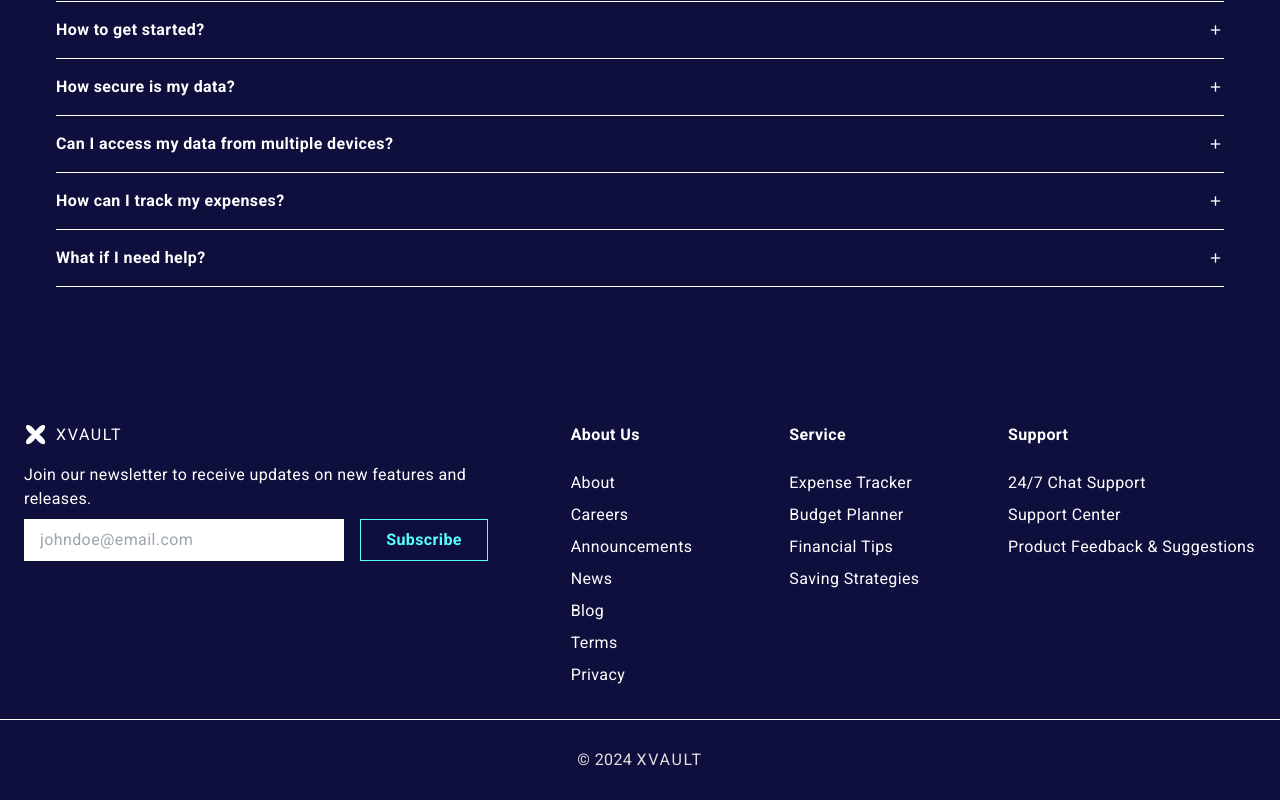
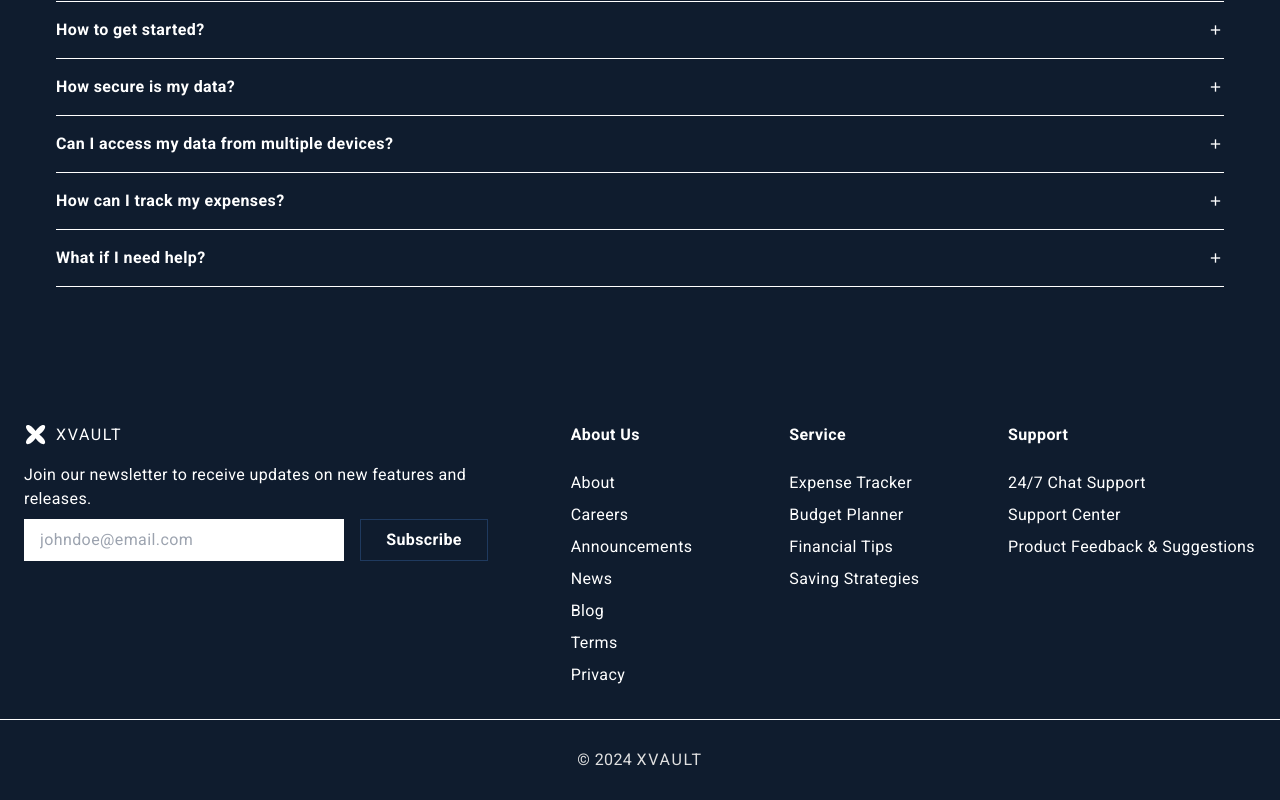
Before and after one commit to jasonhew98/xvault-web, a Vue app: page / in a window 1280 px wide. Shown: the part 1131-1931 px from the top of the page. Built offline with nearby package versions, Linux system fonts and the light colour scheme; no server answers.

Commit message:
Update landing

```diff
--- a/package.json
+++ b/package.json
@@ -12,6 +12,7 @@
     "@headlessui/vue": "^1.7.19",
     "@vuelidate/core": "^2.0.3",
     "@vuelidate/validators": "^2.0.4",
+    "@vueuse/core": "^10.9.0",
     "animejs": "3.2.2",
     "axios": "^1.6.5",
     "gsap": "3.12.5",
@@ -20,7 +21,8 @@
     "moment": "^2.30.1",
     "three": "0.162.0",
     "vue": "^3.4.15",
-    "vue-router": "^4.0.13"
+    "vue-router": "^4.0.13",
+    "pinia": "^2.1.7"
   },
   "devDependencies": {
     "@vue/cli-service": "~5.0.0",
--- a/src/features/Web/@components/XWebFooter.vue
+++ b/src/features/Web/@components/XWebFooter.vue
@@ -2,18 +2,18 @@
     <footer class="main-footer w-full">
         <div class="container md:pb-4 mx-auto pt-14 px-6">
             <div class="grid md:grid-cols-12 grid-cols-1 md:gap-x-20 md:gap-y-16">
-                <div class="lg:col-span-5 md:col-span-6 col-span-12 pb-4">
+                <div class="xl:col-span-5 md:col-span-6 col-span-12 pb-4">
                     <div class="-m-2 flex items-center">
                         <div class="w-10 h-10 icon icon-logo"></div><span class="tracking-widest">XVAULT</span>
                     </div>
                     <p class="mt-4">Join our newsletter to receive updates on new features and releases.</p>
                     <form class="flex md:flex-row flex-col gap-4 py-2" action="">
                         <input type="text" class="md:w-80 w-full newsletter__email" placeholder="johndoe@email.com">
-                        <div class="button button-secondary text-center tracking-wide md:w-32 py-2 w-full">Subscribe</div>
+                        <div class="button-full button-secondary text-center tracking-wide">Subscribe</div>
                     </form>
                 </div>
                 <!-- Default -->
-                <div class="footer-section">
+                <div class="xl:col-span-2 md:col-span-6 md:pt-0 md:block pt-4 col-span-12 hidden">
                     <h5 class="tracking-wide font-semibold">About Us</h5>
                     <ul class="list-none mt-6 space-y-2">
                         <li>
@@ -53,7 +53,7 @@
                         </li>
                     </ul>
                 </div>
-                <div class="footer-section">
+                <div class="xl:col-span-2 md:col-span-6 md:pt-0 md:block pt-4 col-span-12 hidden">
                     <h5 class="tracking-wide font-semibold">Service</h5>
                     <ul class="list-none mt-6 space-y-2">
                         <li>
@@ -78,7 +78,7 @@
                         </li>
                     </ul>
                 </div>
-                <div class="lg:col-span-3 md:col-span-6 md:pt-0 md:block pt-4 col-span-12 hidden">
+                <div class="xl:col-span-3 md:col-span-6 md:pt-0 md:block pt-4 col-span-12 hidden">
                     <h5 class="tracking-wide font-semibold">Support</h5>
                     <ul class="list-none mt-6 space-y-2">
                         <li>
@@ -259,18 +259,8 @@ const currentYear = computed(() => {
 </script>
 
 <style lang="scss" scoped>
-
-.footer-section {
-    @apply lg:col-span-2 md:col-span-6 md:pt-0 md:block pt-4 col-span-12 hidden;
-}
-
 .footer__menu-link {
-    cursor: pointer;
-    transition: .3s;
-
-    &:hover {
-        color: var(--text-color-hover);
-    }
+    @apply hover:text-primary-300 transition-colors duration-200 ease-in-out cursor-pointer;
 }
 
 .newsletter__email {
--- a/src/features/Web/Landing/LandingIndexPage.vue
+++ b/src/features/Web/Landing/LandingIndexPage.vue
@@ -1,7 +1,7 @@
 <template>
     <div class="landing-container">
         <div class="main main-landing">
-            <XWebNav :options="navBarOptions"></XWebNav>
+            <XWebNav :options="actionConfigurations" :sideOptions="sideActionConfigurations"></XWebNav>
             <main class="section-hero py-16 w-screen md:h-screen">
                 <div class="container md:pb-4 mx-auto pt-14 px-6 z-10">
                     <div class="grid lg:grid-cols-12 grid-cols-1 md:gap-x-20 md:gap-y-16">
@@ -43,28 +43,45 @@ const router = computed(() => {
     return app.appContext.config.globalProperties.$router;
 });
 
-const navBarOptions = computed(() => {
+const actionConfigurations = computed(() => {
     return [
-        // {
-        //     id: 1,
-        //     displayName: "Home",
-        //     action: () => { home.value.scrollIntoView({ behavior: "smooth" }) }
-        // },
-        // {
-        //     id: 2,
-        //     displayName: "About us",
-        //     action: () => { about.value.scrollIntoView({ behavior: "smooth" }) }
-        // },
-        // {
-        //     id: 3,
-        //     displayName: "Solutions",
-        //     action: () => { solutions.value.scrollIntoView({ behavior: "smooth" }) }
-        // },
-        // {
-        //     id: 4,
-        //     displayName: "Blog",
-        //     action: () => { blog.value.scrollIntoView({ behavior: "smooth" }) }
-        // }
+        {
+            id: 1,
+            label: "Home",
+            action: () => {  }
+        },
+        {
+            id: 2,
+            label: "About us",
+            action: () => {  }
+        },
+        {
+            id: 3,
+            label: "Solutions",
+            action: () => {  }
+        },
+        {
+            id: 4,
+            label: "Blog",
+            action: () => {  }
+        }
+    ]
+});
+
+const sideActionConfigurations = computed(() => {
+    return [
+        {
+            id: 1,
+            label: "Log In",
+            actionType: "label",
+            action: () => goToAuth
+        },
+        {
+            id: 2,
+            label: "Sign Up",
+            actionType: "button",
+            action: () => goToAuth
+        }
     ]
 });
 
@@ -94,7 +111,11 @@ onMounted(() => {
 
 </script>
 
-<style lang="scss">
+<style lang="scss" scoped>
+
+body {
+    background-color: var(--body-color);
+}
 
 .section-hero {
     display: flex;
--- /dev/null
+++ b/src/infrastructure/stores/webNav.js
@@ -0,0 +1,15 @@
+import { useStorage } from '@vueuse/core'
+import { defineStore } from 'pinia'
+import { ref } from 'vue'
+
+export const useWebNavStore = defineStore('webNav', () => {
+    const isWebNavOpen = ref(false);
+
+    function toggleWebNav() {
+        isWebNavOpen.value = !isWebNavOpen.value;
+        if (isWebNavOpen.value) document.body.classList.add("overflow-hidden")
+        else document.body.classList.remove("overflow-hidden");
+    }
+
+    return { isWebNavOpen, toggleWebNav }
+})
--- a/src/main.js
+++ b/src/main.js
@@ -2,9 +2,10 @@ import * as Vue from "vue";
 import App from "./App.vue";
 import router from "./infrastructure/routes"
 import createRepositories from "./infrastructure/createRepositories";
+import { createPinia } from 'pinia'
 
 const app = Vue.createApp(App);
-
+app.use(createPinia());
 app.use(router);
 
 app.use(createRepositories);
--- a/src/styles.scss
+++ b/src/styles.scss
@@ -126,12 +126,12 @@ img {
     border: 1px solid var(--button-color);
 }
 
-.button--round {
-    border-radius: 1rem;
-}
-
-.button__icon {
-    margin-left: var(--mb-0-5);
+.button-full {
+    @apply md:text-base text-sm text-bg-100 md:w-32 p-2 w-full font-semibold;
+    display: inline-block;
+    transition: .2s ease;
+    cursor: pointer;
+    border: 1px solid var(--button-color);
 }
 
 .button-flex {
@@ -140,16 +140,16 @@ img {
 }
 
 .button-primary {
+    @apply text-white;
     background-color: var(--button-color);
 }
 
 .button-secondary {
-    @apply text-primary-100;
+    @apply text-white;
     transition: .2s;
 }
 
 .button-primary:hover {
-    @apply text-primary-100;
     background-color: var(--body-color);
     box-shadow: inset 0 0 0 1px var(--primary-100);
 }
@@ -213,7 +213,7 @@ img {
     }
 
     /* For large devices */
-    @media only screen and (min-width: 1150px) {
+    @media only screen and (min-width: 1280px) {
 
         .nav {
             padding: 0 var(--header-height);
@@ -236,10 +236,6 @@ img {
             font-size: 2.25rem;
         }
 
-        .nav__menu {
-            width: initial;
-        }
-
         .nav__list {
             flex-direction: row;
             column-gap: 3.5rem;
@@ -252,10 +248,6 @@ img {
 
     /* For medium devices */
     @media only screen and (min-width: 768px) {
-
-        .nav__menu {
-            width: 50%;
-        }
 
         .nav__link {
             padding: 0 10px;
--- a/src/variables.css
+++ b/src/variables.css
@@ -2,15 +2,20 @@
 
 :root {
 
-    --primary-100:#56ffff;
-    --primary-200:#36e5e5;
-    --accent-100:#7f2ae1;
+    --primary-100:#1F3A5F;
+    --primary-200:#4d648d;
+    --primary-300:#acc2ef;
+    --accent-100:#3D5A80;
+    --accent-200:#cee8ff;
     --text-100:#FFFFFF;
     --text-200:#e0e0e0;
-    --bg-100:#0F0F3D;
+    --bg-100:#0F1C2E;
+    --bg-200:#1f2b3e;
+    --bg-300:#374357;
 
-    --scrollbar-bg-color:#211D4E;
-    --scrollbar-color:#6E6EA1;
+
+    --scrollbar-bg-color:#0F1C2E;
+    --scrollbar-color:#374357;
 
     --primary-visible: var(--accent-100);
     --primary-dull: var(--primary-200);
@@ -20,6 +25,7 @@
     --button-color: var(--primary-100);
     --button-color-hover: var(--primary-200);
     --text-color-hover: var(--primary-100);
+    --button-border-color: var(--accent-200);
 
     --header-height: 3.5rem;
     --sidebar-width: 240px;
--- a/tailwind.config.js
+++ b/tailwind.config.js
@@ -8,12 +8,16 @@ module.exports = {
   theme: {
     extend: {
       colors: {
-        'primary-100': "#56FFFF",
-        'primary-200': "#36E5E5",
-        'accent-100': "#7F2AE1",
+        'primary-100': "#1F3A5F",
+        'primary-200': "#4D648D",
+        'primary-300': "#ACC2EF",
+        'accent-100': "#3D5A80",
+        'accent-200': "#CEE8FF",
         'white-100': "#FFFFFF",
         'white-200': "#E0E0E0",
-        'bg-100': "#0F0F3D",
+        'bg-100': "#0F1C2E",
+        'bg-200': "#1F2B3E",
+        'bg-300': "#374357",
         'black' : "rgb(28 36 52)",
         'graydark' : "rgb(51 58 72)",
         'bodydark1': "rgb(222 228 238)",
```
Also changed, not shown: src/features/Web/@components/XWebNav.vue (+38 -47 lines), 1 other file (tests, documents, lock files or other folders).
